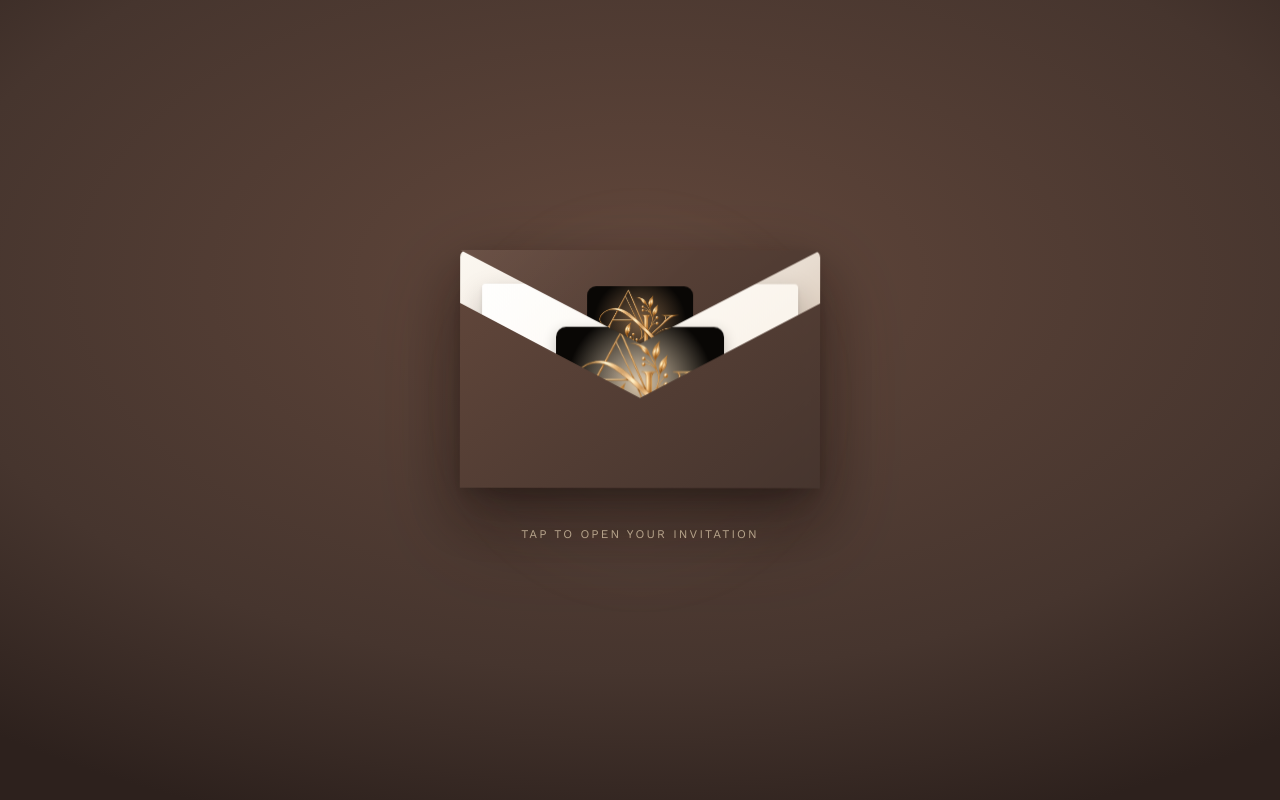
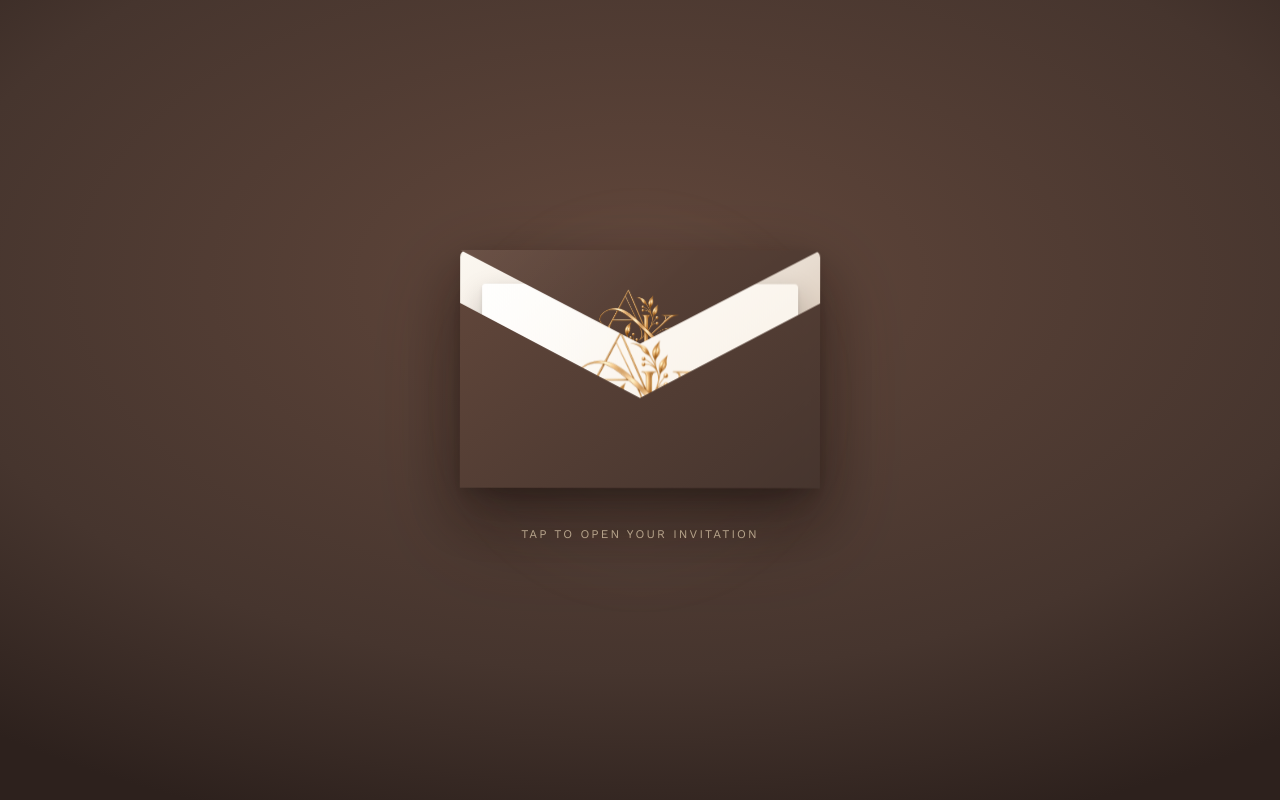
Before and after one commit to deviling124/wedding, a Next.js app: page / in a window 1280 px wide. Shown: the top 800 px of the page. Built offline with nearby package versions, Linux system fonts and the light colour scheme.

Commit message:
Make AK monogram backgrounds transparent

```diff
--- a/app/globals.css
+++ b/app/globals.css
@@ -28,7 +28,7 @@ button, input, select, textarea { font: inherit; }
 .envelope-back::after { content: ''; position: absolute; inset: 0; border-radius: inherit; background: linear-gradient(135deg, rgba(255,255,255,.28), transparent 45%, rgba(70,53,46,.05)); }
 .envelope-card { position: absolute; left: 6%; right: 6%; top: -11%; height: 84%; display: flex; align-items: center; justify-content: center; overflow: hidden; border-radius: 4px; background: linear-gradient(145deg, #fffdf9 0%, #f7eee3 100%); box-shadow: 0 12px 28px rgba(25,16,13,.24), 0 2px 5px rgba(25,16,13,.1); transform: translateY(30%) translateZ(5px); transition: transform 1.05s cubic-bezier(.16,1,.3,1), box-shadow 1s ease; z-index: 1; }
 .envelope-card::before { content: ''; position: absolute; inset: 0; background: linear-gradient(115deg, rgba(255,255,255,.72), transparent 45%); }
-.envelope-card-mark { position: relative; z-index: 1; display: block; width: 168px; height: 112px; padding: 4px; color: var(--gold); background: radial-gradient(circle, rgba(184,146,92,.42), #090705 72%); border-radius: 10px; box-shadow: 0 5px 14px rgba(25,16,13,.24); }
+.envelope-card-mark { position: relative; z-index: 1; display: block; width: 168px; height: 112px; padding: 4px; color: var(--gold); background: transparent; border-radius: 10px; }
 .ak-monogram { display: block; width: 100%; height: 100%; object-fit: contain; }
 .ak-monogram-a, .ak-monogram-k { font-family: 'Bodoni Moda', 'Times New Roman', serif; font-size: 88px; font-weight: 400; letter-spacing: -.08em; fill: currentColor; }
 .ak-monogram-amp { font-family: 'Bodoni Moda', 'Times New Roman', serif; font-size: 92px; font-weight: 400; font-style: italic; letter-spacing: -.18em; fill: currentColor; }
@@ -40,7 +40,7 @@ button, input, select, textarea { font: inherit; }
 .envelope-pocket { bottom: -1px; height: 100%; clip-path: polygon(0 100%, 100% 100%, 100% 22%, 50% 62%, 0 22%); z-index: 2; box-shadow: inset 0 1px 0 rgba(255,255,255,.08); }
 .envelope-flap { top: 0; height: 58%; display: flex; align-items: flex-start; justify-content: center; padding-top: 10%; clip-path: polygon(0 0, 100% 0, 50% 68%); transform-origin: top center; transform: rotateX(0deg) translateZ(10px); backface-visibility: hidden; transition: transform 1.05s cubic-bezier(.16,1,.3,1); z-index: 3; }
 .envelope-flap::after { content: ''; position: absolute; inset: 0; background: linear-gradient(135deg, rgba(255,255,255,.06), transparent 50%); }
-.envelope-seal { position: relative; z-index: 1; display: block; width: 106px; height: 72px; padding: 3px; color: var(--gold-light); background: radial-gradient(circle, rgba(184,146,92,.38), #090705 72%); border-radius: 9px; }
+.envelope-seal { position: relative; z-index: 1; display: block; width: 106px; height: 72px; padding: 3px; color: var(--gold-light); background: transparent; border-radius: 9px; }
 .envelope-prompt { position: relative; z-index: 10; margin-top: 36px; color: rgba(216,197,169,.8); font-size: .74rem; letter-spacing: .18em; text-align: center; text-transform: uppercase; animation: promptPulse 2.6s ease-in-out infinite; }
 .envelope-overlay.opening .envelope-flap { transform: rotateX(-180deg) translateZ(10px); }
 .envelope-overlay.opening .envelope-card { transform: translateY(-18%) translateZ(5px); box-shadow: 0 22px 42px rgba(25,16,13,.3); }
@@ -50,7 +50,7 @@ button, input, select, textarea { font: inherit; }
 .envelope-overlay:focus-visible { outline: 3px solid var(--cream); outline-offset: -8px; }
 .nav { position: fixed; z-index: 10; inset: 0 0 auto; display: flex; justify-content: space-between; align-items: center; padding: 18px 5vw; background: rgba(251,245,236,.84); backdrop-filter: blur(12px); border-bottom: 1px solid rgba(209,189,168,.65); }
 .brand { display: inline-flex; align-items: center; text-decoration: none; }
-.brand-monogram { display: block; width: 74px; height: 48px; padding: 2px; background: radial-gradient(circle, rgba(184,146,92,.42), #090705 72%); border-radius: 8px; box-shadow: 0 4px 12px rgba(70,53,46,.14); }
+.brand-monogram { display: block; width: 74px; height: 48px; padding: 2px; background: transparent; border-radius: 8px; }
 .nav-links { display: flex; gap: 24px; font-size: .82rem; letter-spacing: .08em; text-transform: uppercase; color: var(--muted); }
 .nav-links a { text-decoration: none; }
 .nav-links a:hover { color: var(--coral); }
@@ -59,7 +59,7 @@ button, input, select, textarea { font: inherit; }
 .hero::before { left: -13vw; top: 18%; }
 .hero::after { right: -12vw; bottom: 10%; }
 .hero-inner { text-align: center; max-width: 920px; position: relative; z-index: 1; }
-.hero-seal { width: 180px; height: 120px; margin: 0 auto 12px; display: grid; place-items: center; padding: 6px; color: var(--gold); background: radial-gradient(circle, rgba(184,146,92,.48), #090705 72%); border-radius: 16px; box-shadow: 0 10px 24px rgba(70,53,46,.18); animation: sealIn .9s ease both; }
+.hero-seal { width: 180px; height: 120px; margin: 0 auto 12px; display: grid; place-items: center; padding: 6px; color: var(--gold); background: transparent; border-radius: 16px; animation: sealIn .9s ease both; }
 .hero .eyebrow, .hero h1, .hero-date, .hero-note, .hero .button { opacity: 0; animation: heroIn .8s cubic-bezier(.22,.61,.36,1) forwards; }
 .hero .eyebrow { animation-delay: .12s; }
 .hero h1 { animation-delay: .24s; }
```
